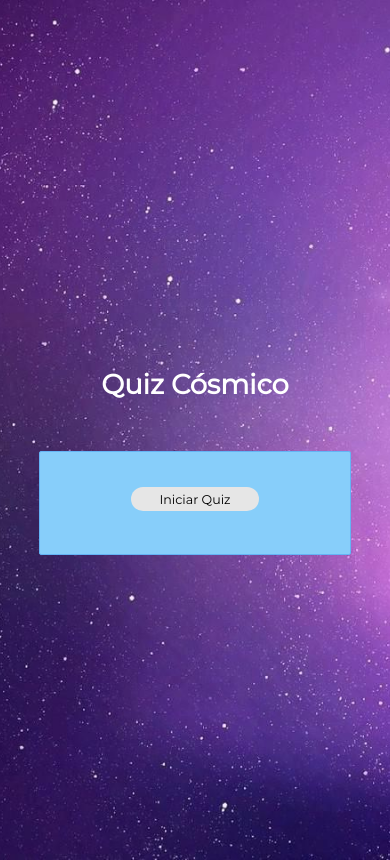
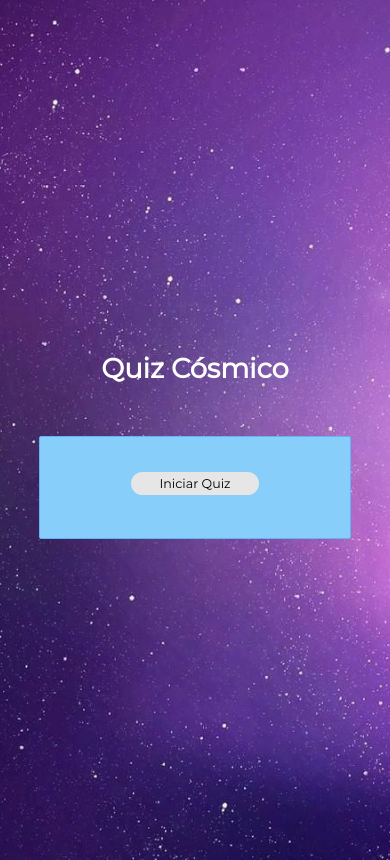
Before and after one commit to Pedro867/Quiz-C-smico, a plain HTML site: page index.html in a window 390 px wide. Drawn offline with Linux system fonts and the light colour scheme.

Commit message:
Add files via upload

```diff
--- a/style.css
+++ b/style.css
@@ -102,7 +102,7 @@ button{
 @media (max-width: 760px) {
 
     #Title {
-        margin-top: 23vw;
+        margin-top: 15vw;
         font-size: 7vw;
     }
 
```
